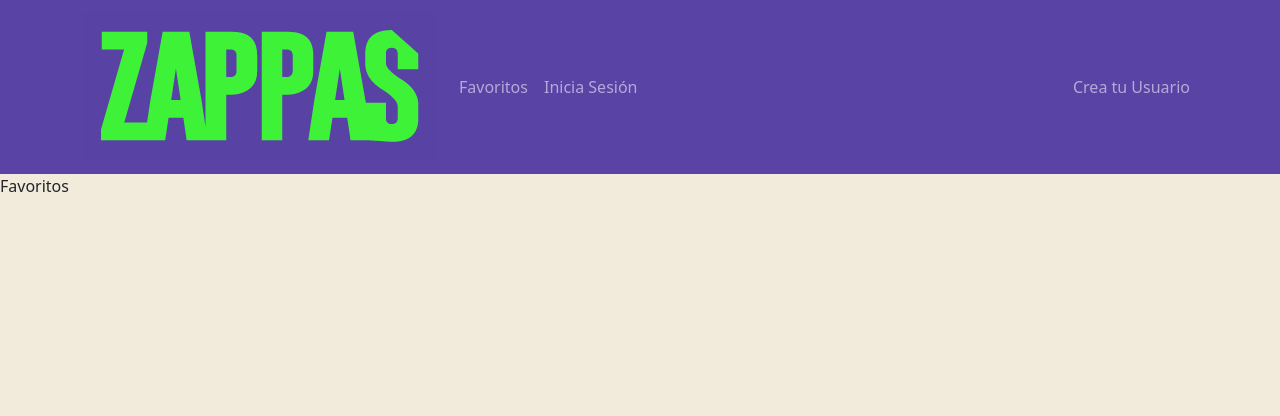
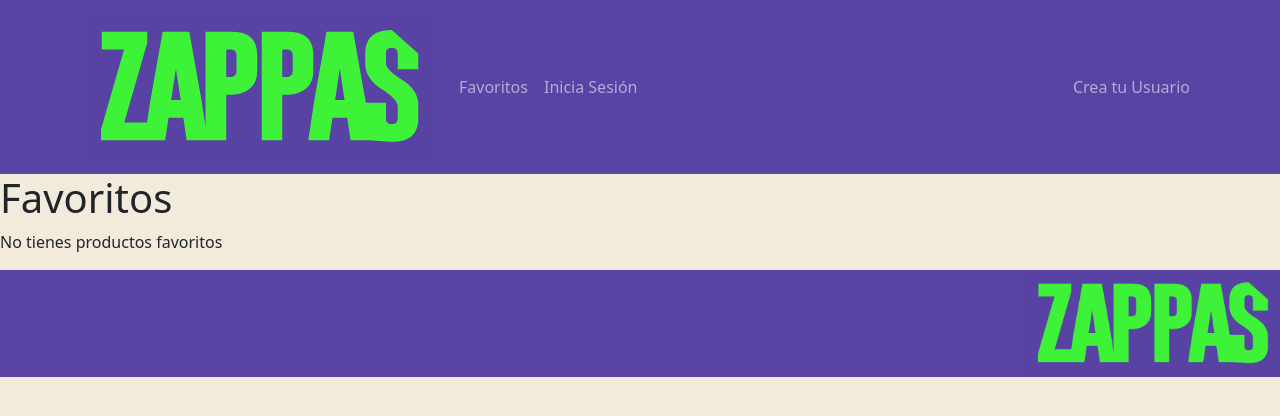
Before and after one commit to DICAVI86/ProyectoFinal_G60_Zappas, a React (Vite) app in the folder frontend/: page /favoritos in a window 1280 px wide. Shown: the top 416 px of the page. Built offline with nearby package versions, Linux system fonts and the light colour scheme.

Commit message:
Se realizo la vista de favoritos, además que se agrego un checkbox de corazón que suma el porducto seleccionado a esta vista. Las cartas de esa vista tambien tiene un botos que permite eliminarlas de Favoritos

```diff
--- a/frontend/src/App.css
+++ b/frontend/src/App.css
@@ -40,3 +40,39 @@ ul {
 .custom-card-item-cart {
     border: solid
 }
+
+.footer {
+    height: auto;
+    background-color: #5944A6;
+    display: flex;
+    justify-content: end;
+}
+
+.heart-icon {
+    font-size: 24px;
+    color: grey;
+    cursor: pointer;
+    user-select: none;
+    transition: color 0.3s ease;
+  }
+
+.heart-icon.active {
+    color: red;
+  }
+
+  .remove-button {
+    position: absolute;
+    top: 5px;
+    right: 5px;
+    background: none;
+    border: none;
+    color: red;
+    font-size: 20px;
+    font-weight: bold;
+    cursor: pointer;
+    transition: color 0.3s ease;
+  }
+
+  .remove-button:hover {
+    color: darkred;
+  }
--- a/frontend/src/App.jsx
+++ b/frontend/src/App.jsx
@@ -3,6 +3,7 @@ import { BrowserRouter, Route, Routes } from "react-router-dom";
 import 'bootstrap/dist/css/bootstrap.min.css';
 import { AuthProvider } from './context/authContext'; // Asegúrate de importar el contexto
 import { CartProvider } from './context/cartContext';
+import { FavoritosProvider } from "./context/favoritosContext";
 import Home from "./views/Home";
 import InicioSesion from "./views/InicioSesion";
 import Perfil from "./views/Perfil";
@@ -12,6 +13,7 @@ import DetalleProducto from "./views/DetalleProducto";
 import Favoritos from "./views/Favoritos";
 import Carro from "./views/Carro";
 import Navegador from './components/Navegador';
+import Footer from './components/Footer';
 
 
 
@@ -22,6 +24,7 @@ function App() {
     <BrowserRouter>
      <CartProvider>
       <AuthProvider>
+      <FavoritosProvider>
         <Navegador />
         <Routes>
           <Route path="/" element={<Home />} />
@@ -33,7 +36,9 @@ function App() {
           <Route path="/favoritos" element={<Favoritos />} />
           <Route path="/carro" element={<Carro />} />
         </Routes>
+        </FavoritosProvider>
       </AuthProvider>
+        <Footer />
       </CartProvider>
     </BrowserRouter>
 
--- a/frontend/src/components/CardZapa.jsx
+++ b/frontend/src/components/CardZapa.jsx
@@ -1,11 +1,33 @@
-import React from 'react';
+import React, { useState, useContext, useEffect } from 'react';
 import { Card, Button } from 'react-bootstrap';
 import { Link } from 'react-router-dom';
-import { useCart } from '../context/cartContext';  // Usamos el hook del contexto
+import { useCart } from '../context/cartContext';
+import { FavoritosContext } from "../context/favoritosContext";
 import '../App.css';
 
 function CardZapa({ product }) {
-  const { addToCart } = useCart();  // Usamos la función addToCart del contexto
+  const { addToCart } = useCart();
+  const { favoritos, addFavorito, removeFavorito } = useContext(FavoritosContext);
+
+  // Estado inicial sincronizado con el contexto
+  const [isFavorito, setIsFavorito] = useState(false);
+
+  useEffect(() => {
+    // Verificar si el producto ya está en favoritos al montar el componente
+    setIsFavorito(favoritos.some((fav) => fav.id === product.id));
+  }, [favoritos, product.id]);
+
+  const toggleFavorito = () => {
+    if (isFavorito) {
+      removeFavorito(product.id)
+      console.log("Favorito antes:", isFavorito);
+    } else {
+      addFavorito(product)
+      console.log("Favorito después:", !isFavorito);
+    }
+    // Cambiar el estado visual inmediatamente
+    setIsFavorito((prev) => !prev);
+  };
 
   return (
     <Card className="mb-3">
@@ -18,8 +40,7 @@ function CardZapa({ product }) {
         <Card.Text>{product.description}</Card.Text>
         <Card.Text><strong>Precio:</strong> ${product.price}</Card.Text>
         <div className="d-flex justify-content-around align-items-center">
-          <Button className="custom-button"
-                  onClick={() => addToCart(product)}>
+          <Button className="custom-button" onClick={() => addToCart(product)}>
             Agregar al Carrito
           </Button>
           <Button
@@ -27,10 +48,19 @@ function CardZapa({ product }) {
             to="/detalleproducto"
             variant="info"
             className="custom-button"
-            state={{ product }} // Pasamos el producto a la ruta de detalle
+            state={{ product }}
           >
             Detalle
           </Button>
+        </div>
+        <div className="d-flex justify-content-end align-items-center mt-3">
+          {/* Ícono de Corazón */}
+          <span
+            className={`heart-icon ${isFavorito ? 'active' : ''}`}
+            onClick={toggleFavorito}
+          >
+            ❤
+          </span>
         </div>
       </Card.Body>
     </Card>
--- /dev/null
+++ b/frontend/src/components/Footer.jsx
@@ -0,0 +1,14 @@
+import React from 'react'
+import logoPrimary from '../assets/logo_primary.png'
+
+function Footer() {
+  return (
+    <div className='footer'>
+        <img src={logoPrimary}
+             alt=""
+             style={{ width: "20%", height: "auto" }}/>
+    </div>
+  )
+}
+
+export default Footer
--- /dev/null
+++ b/frontend/src/context/favoritosContext.jsx
@@ -0,0 +1,21 @@
+import { createContext, useState } from "react";
+
+export const FavoritosContext = createContext();
+
+export function FavoritosProvider({ children }) {
+  const [favoritos, setFavoritos] = useState([]);
+
+  const addFavorito = (product) => {
+    setFavoritos([...favoritos, product]);
+  };
+
+  const removeFavorito = (id) => {
+    setFavoritos(favoritos.filter((product) => product.id !== id));
+  };
+
+  return (
+    <FavoritosContext.Provider value={{ favoritos, addFavorito, removeFavorito }}>
+      {children}
+    </FavoritosContext.Provider>
+  );
+}
--- a/frontend/src/views/CrearProducto.jsx
+++ b/frontend/src/views/CrearProducto.jsx
@@ -54,7 +54,8 @@ function CrearProducto() {
             />
           </Form.Group>
 
-          <Form.Group className="mb-3" controlId="productBrand">
+          <Row>
+          <Form.Group className="mb-3" controlId="productBrand" as={Col}>
             <Form.Label>Marca</Form.Label>
             <Form.Control
               type="text"
@@ -66,7 +67,7 @@ function CrearProducto() {
             />
           </Form.Group>
 
-          <Form.Group className="mb-3" controlId="productSize">
+          <Form.Group className="mb-3" controlId="productSize" as={Col}>
             <Form.Label>Talla</Form.Label>
             <Form.Control
               type="text"
@@ -77,8 +78,10 @@ function CrearProducto() {
               required
             />
           </Form.Group>
+          </Row>
 
-          <Form.Group className="mb-3" controlId="productYear">
+          <Row>
+          <Form.Group className="mb-3" controlId="productYear" as={Col}>
             <Form.Label>Año</Form.Label>
             <Form.Control
               type="number"
@@ -90,7 +93,7 @@ function CrearProducto() {
             />
           </Form.Group>
 
-          <Form.Group className="mb-3" controlId="productCondition">
+          <Form.Group className="mb-3" controlId="productCondition" as={Col}>
             <Form.Label>Uso</Form.Label>
             <Form.Select
               name="uso"
@@ -102,6 +105,7 @@ function CrearProducto() {
               <option value="Bastante">Bastante</option>
             </Form.Select>
           </Form.Group>
+          </Row>
 
           <Form.Group className="mb-3" controlId="productPrice">
             <Form.Label>Precio</Form.Label>
--- a/frontend/src/views/Favoritos.jsx
+++ b/frontend/src/views/Favoritos.jsx
@@ -1,9 +1,40 @@
-import React from 'react'
+import { useContext } from "react";
+import { FavoritosContext } from "../context/favoritosContext";
+import { Card, Button } from "react-bootstrap";
 
 function Favoritos() {
+  const { favoritos, removeFavorito } = useContext(FavoritosContext);
+
   return (
-    <div>Favoritos</div>
-  )
+    <div>
+      <h1>Favoritos</h1>
+      <div className="d-flex flex-wrap">
+        {favoritos.length > 0 ? (
+          favoritos.map((product) => (
+            <Card key={product.id} className="m-3" style={{ width: "18rem", position: "relative" }}>
+              <button
+                className="remove-button"
+                onClick={() => removeFavorito(product.id)}
+                aria-label="Eliminar de favoritos"
+              >
+                &times;
+              </button>
+              <Card.Img variant="top" src={product.image_url} alt={product.name} />
+              <Card.Body>
+                <Card.Title>{product.name}</Card.Title>
+                <Card.Text>{product.description}</Card.Text>
+                <Card.Text>
+                  <strong>Precio:</strong> ${product.price}
+                </Card.Text>
+              </Card.Body>
+            </Card>
+          ))
+        ) : (
+          <p>No tienes productos favoritos</p>
+        )}
+      </div>
+    </div>
+  );
 }
 
-export default Favoritos
+export default Favoritos;
```
